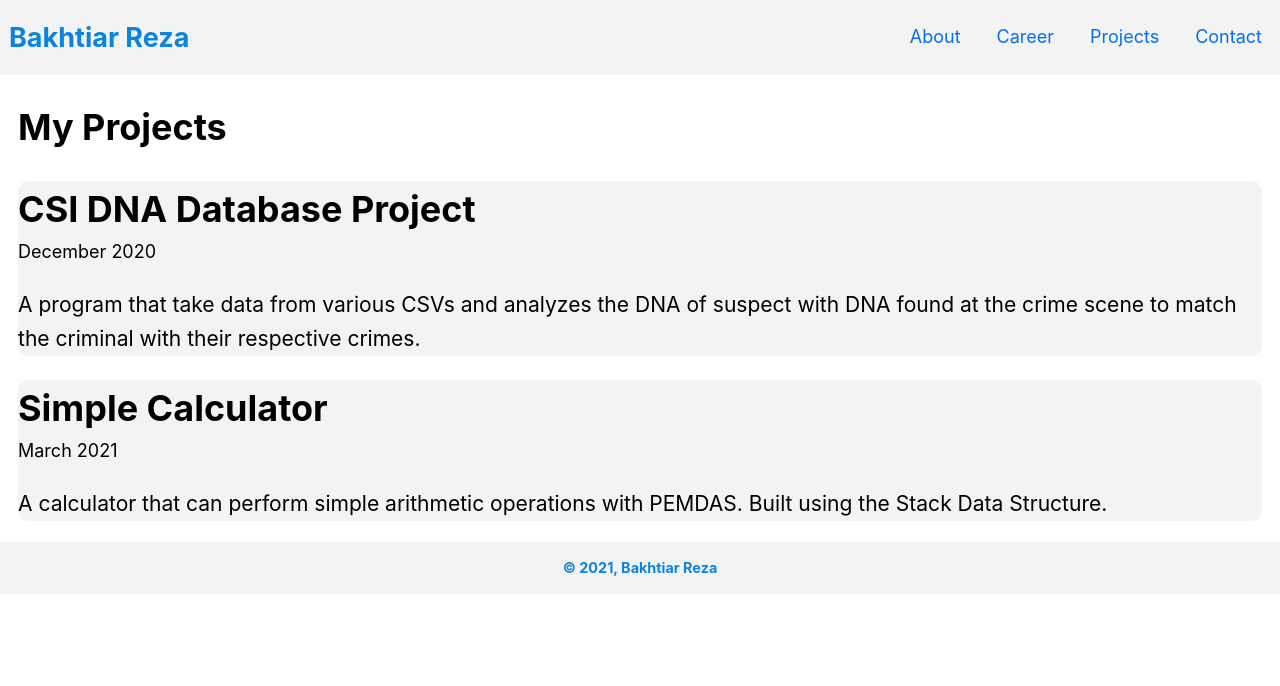
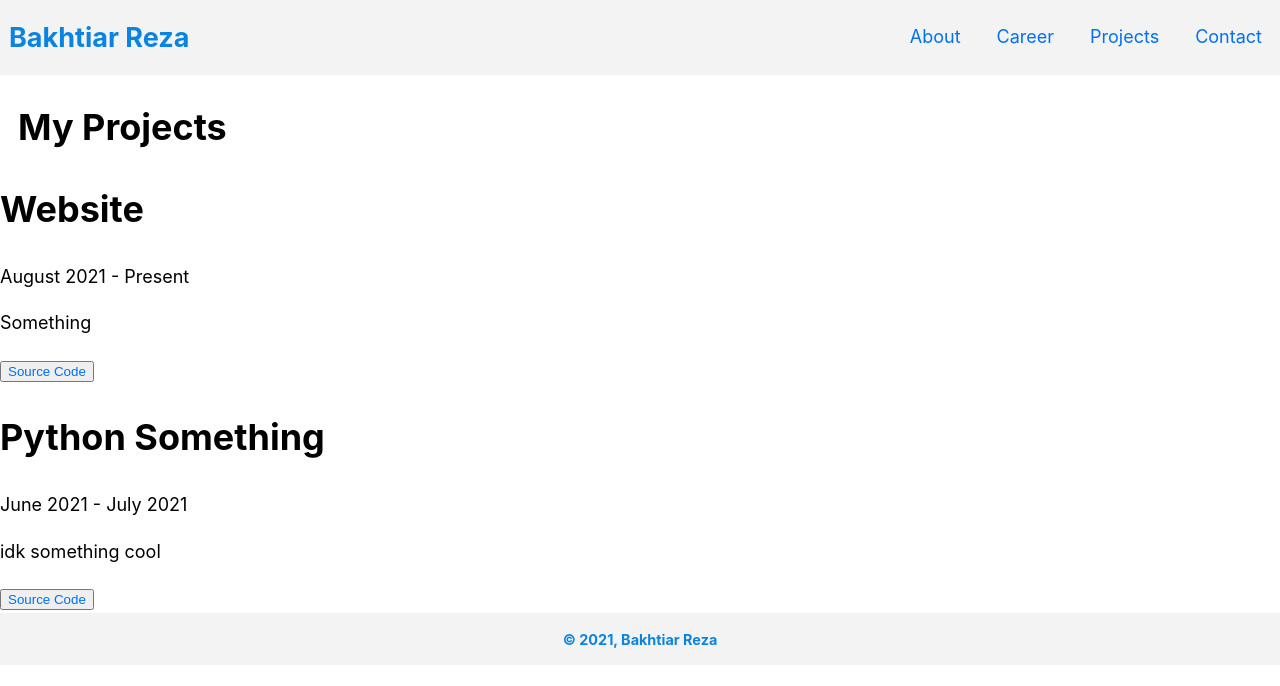
Before and after one commit to Dradeon/BakhtiarRezaSite, a Next.js app: page /Projects in a window 1280 px wide. Shown: the top 686 px of the page. Built offline with nearby package versions, Linux system fonts and the light colour scheme.

Commit message:
Updating Project Page

```diff
--- a/package.json
+++ b/package.json
@@ -12,6 +12,7 @@
     "next": "^11.0.0",
     "react": "17.0.2",
     "react-dom": "17.0.2",
+    "react-icons": "^4.3.1",
     "react-intersection-observer": "^8.32.1",
     "sass": "^1.38.0"
   }
--- a/pages/Home.js
+++ b/pages/Home.js
@@ -1,6 +1,7 @@
 import {motion, useViewportScroll, useAnimation} from 'framer-motion'
 import {useInView} from 'react-intersection-observer'
 import { useEffect, useState } from 'react'
+import {FaGithub, FaEnvelope,FaLinkedin} from 'react-icons/fa'
 
 import Image from 'next/image'
 import Pfp from '../public/ProfilePicture.png'
@@ -95,6 +96,10 @@ const Home = () => {
                             {showCopied ? <h3>Copied!</h3>:null}
                         </p>
                     </div>
+
+                </div>
+                <div className='ListofIcons'>
+
                 </div>
             </div>
 
--- /dev/null
+++ b/pages/ProjectData.js
@@ -0,0 +1,23 @@
+
+var projectData =
+{
+    'Projects':
+    [
+        {
+            'Name':'Website',
+            'Desc': 'Something',
+            'Date': 'August 2021 - Present',
+            'Img' : [],
+            'Github' : 'http://www.github.com'
+        },
+        {
+            'Name':'Python Something',
+            'Desc':'idk something cool',
+            'Date': 'June 2021 - July 2021',
+            'Img' : [],
+            'Github' : "http://www.github.com"
+        }
+    ]
+}
+
+export default projectData
--- a/pages/Projects.js
+++ b/pages/Projects.js
@@ -2,29 +2,32 @@ import Header from "./Components/Header"
 import Navigation from "./Components/Navigation"
 import Footer from "./Components/Footer"
 import styles from '../styles/Projects.module.scss'
+import projectData from './ProjectData'
+import {FaGithub} from 'react-icons'
 
-let ProjectData = [{"Title":"CSI DNA Database Project",
-"Description":"A program that take data from various CSVs and analyzes the DNA of suspect with DNA found at the crime scene to match the criminal with their respective crimes.",
-"Date":"December 2020"},
-{"Title":'Simple Calculator',
-"Description":'A calculator that can perform simple arithmetic operations with PEMDAS. Built using the Stack Data Structure.',
-"Date":'March 2021'}]
+var projectList = projectData.Projects
 
 const Projects = () => {
+
+    const handleClick = (Link) => {
+
+    }
+
     return (
         <div className = {styles.ProjectContainer}>
             <Header title = "Bakhtiar Reza | Projects" description = "Projects Made By Bakhtiar" index = "noindex, nofollow" />
             <Navigation/>
             <h1 className = {styles.ProjectsPageTitle}>My Projects</h1>
-            {ProjectData.map((data) => {
-                return (
-                    <div className = {styles.ProjectItem} key = {data.Title}>
-                        <h1>{data['Title']}</h1>
-                        <p>{data['Date']}</p>
-                        <h3>{data['Description']}</h3>
+            {projectList.map(project => {
+                 return (<div key = {project.name}>
+                    <div>
+                        <h1>{project.Name}</h1>
+                        <p>{project.Date}</p>
                     </div>
-                )
-            })}
+                    <p>{project.Desc}</p>
+                    <button><a target= '_blank' href = {project.Github}>Source Code</a></button>
+                </div>
+            )})}
             <Footer/>
         </div>
     )
```
Also changed, not shown: 1 other file (tests, documents, lock files or other folders).
